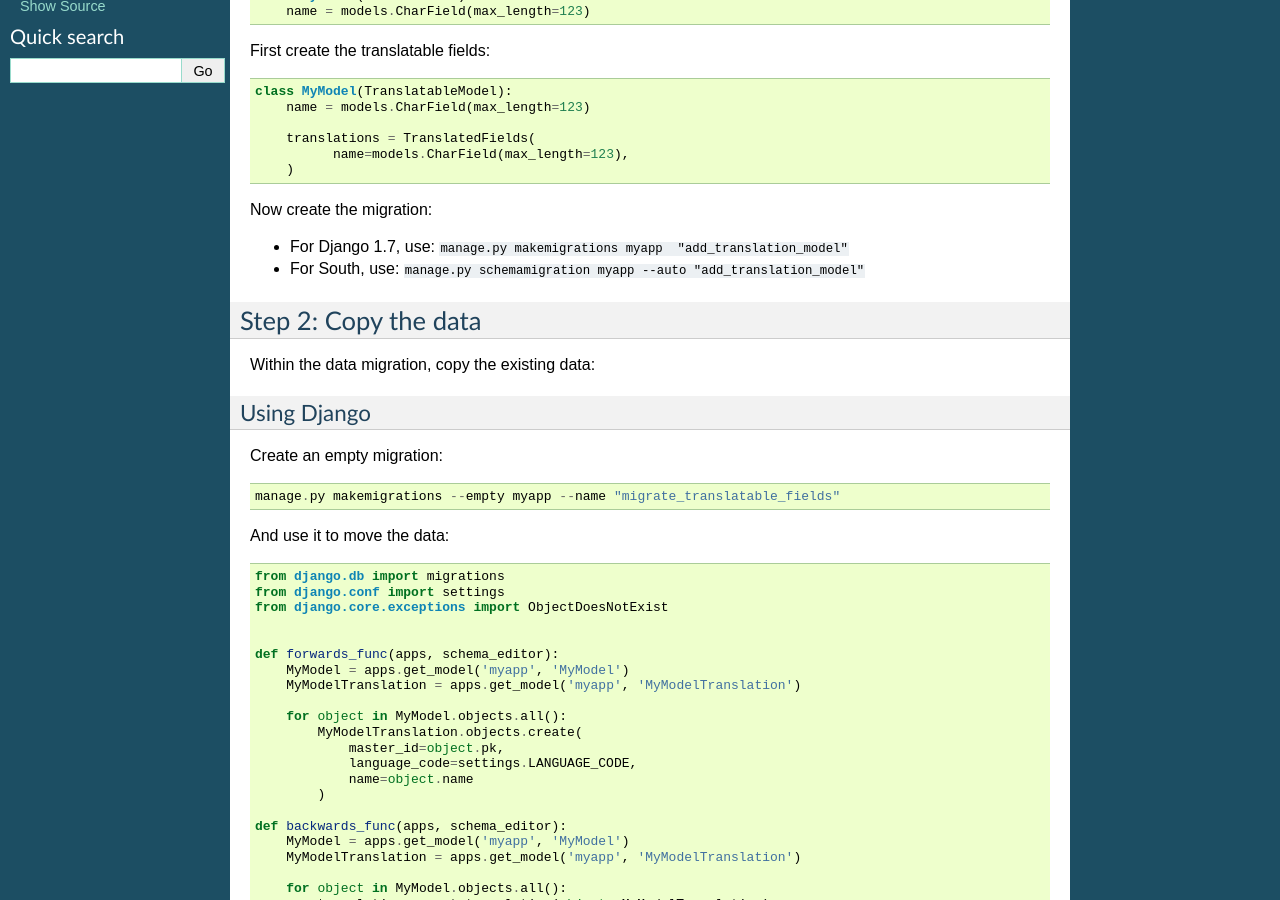
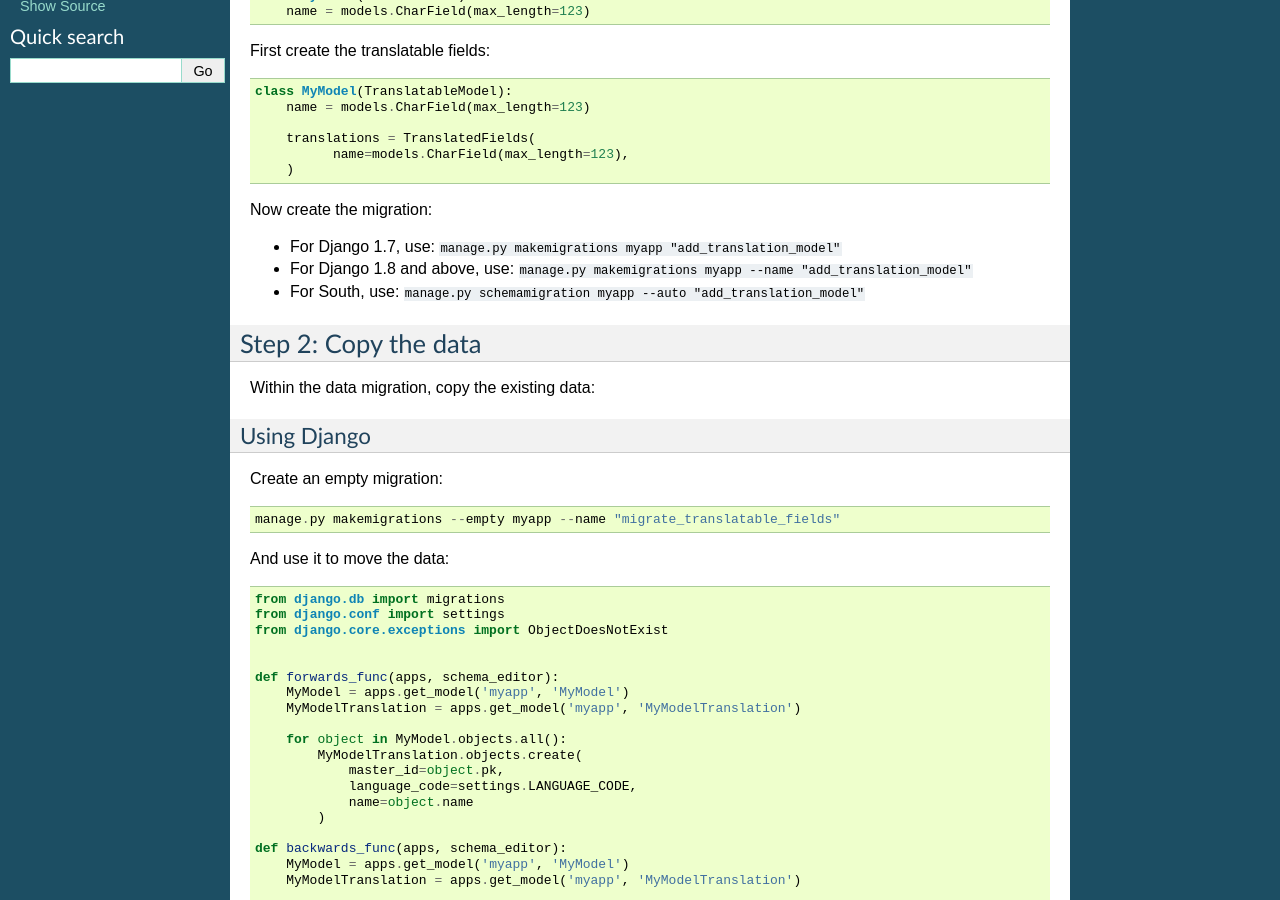
Before and after one commit to django-parler/django-parler, a Sphinx documentation site: the page built from docs/advanced/migrating.rst, in a window 1280 px wide and 900 px high, scrolled down 434 px. Built offline with Sphinx 7.4.7, drawn with Linux system fonts in a browser that asks for light colours; the version number is read from the project's files by our own code; some of the changed text lies outside the part shown.

Commit message:
Update makemigrations instructions
Since Django 1.8 you should use the `--name` flag to create migrations with a custom name.
https://docs.djangoproject.com/en/1.8/ref/django-admin/#cmdoption-makemigrations-name

```diff
--- a/docs/advanced/migrating.rst
+++ b/docs/advanced/migrating.rst
@@ -34,7 +34,8 @@ First create the translatable fields::
 
 Now create the migration:
 
-* For Django 1.7, use: ``manage.py makemigrations myapp  "add_translation_model"``
+* For Django 1.7, use: ``manage.py makemigrations myapp "add_translation_model"``
+* For Django 1.8 and above, use: ``manage.py makemigrations myapp --name "add_translation_model"``
 * For South, use:  ``manage.py schemamigration myapp --auto "add_translation_model"``
 
 
@@ -183,7 +184,8 @@ The example model now looks like::
 
 Create the database migration, it will simply remove the original field.
 
-* For Django 1.7, use: ``manage.py makemigrations myapp  "remove_untranslated_fields"``
+* For Django 1.7, use: ``manage.py makemigrations myapp "remove_untranslated_fields"``
+* For Django 1.8 and above, use: ``manage.py makemigrations myapp --name "remove_untranslated_fields"``
 * For South, use:  ``manage.py schemamigration myapp --auto "remove_untranslated_fields"``
 
 
```
